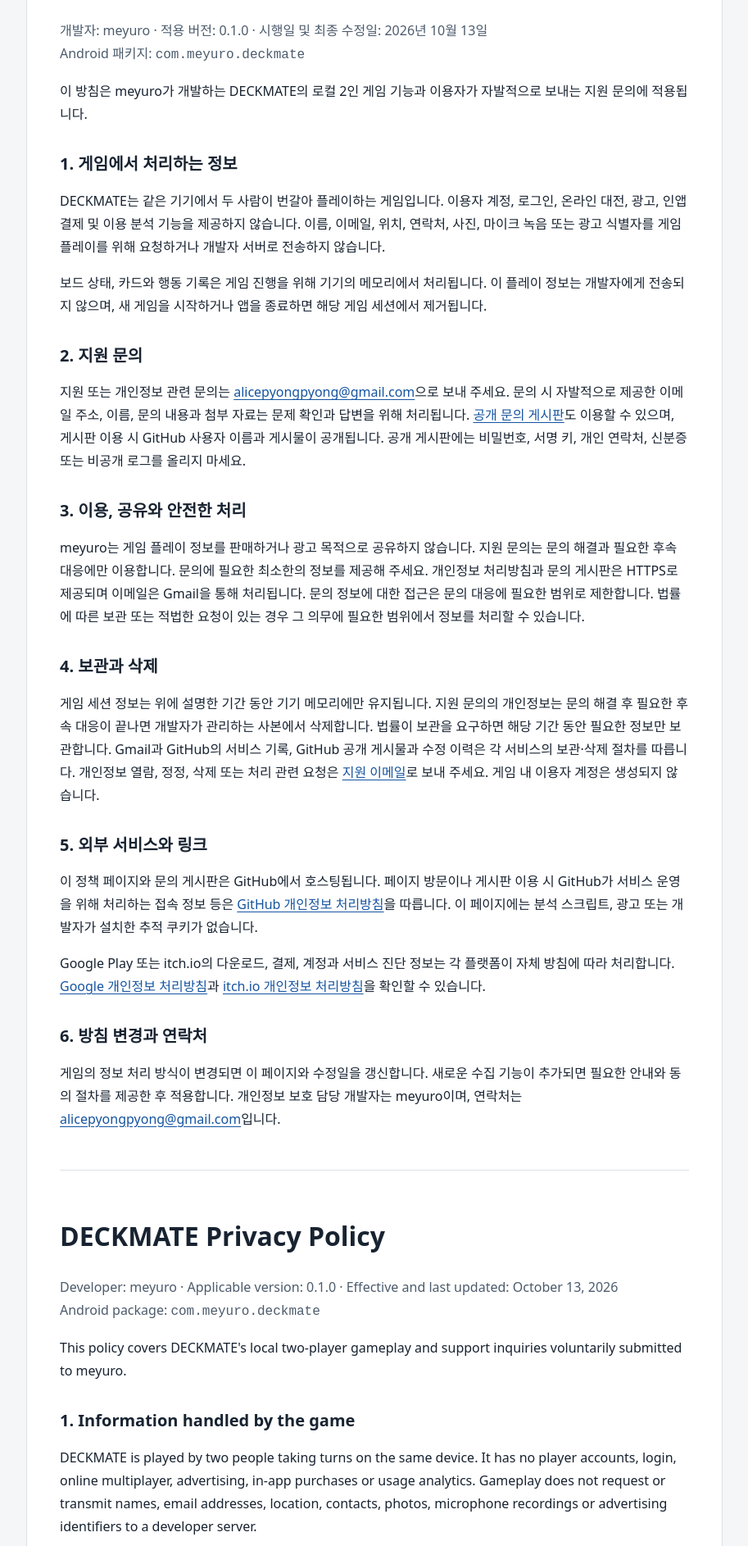
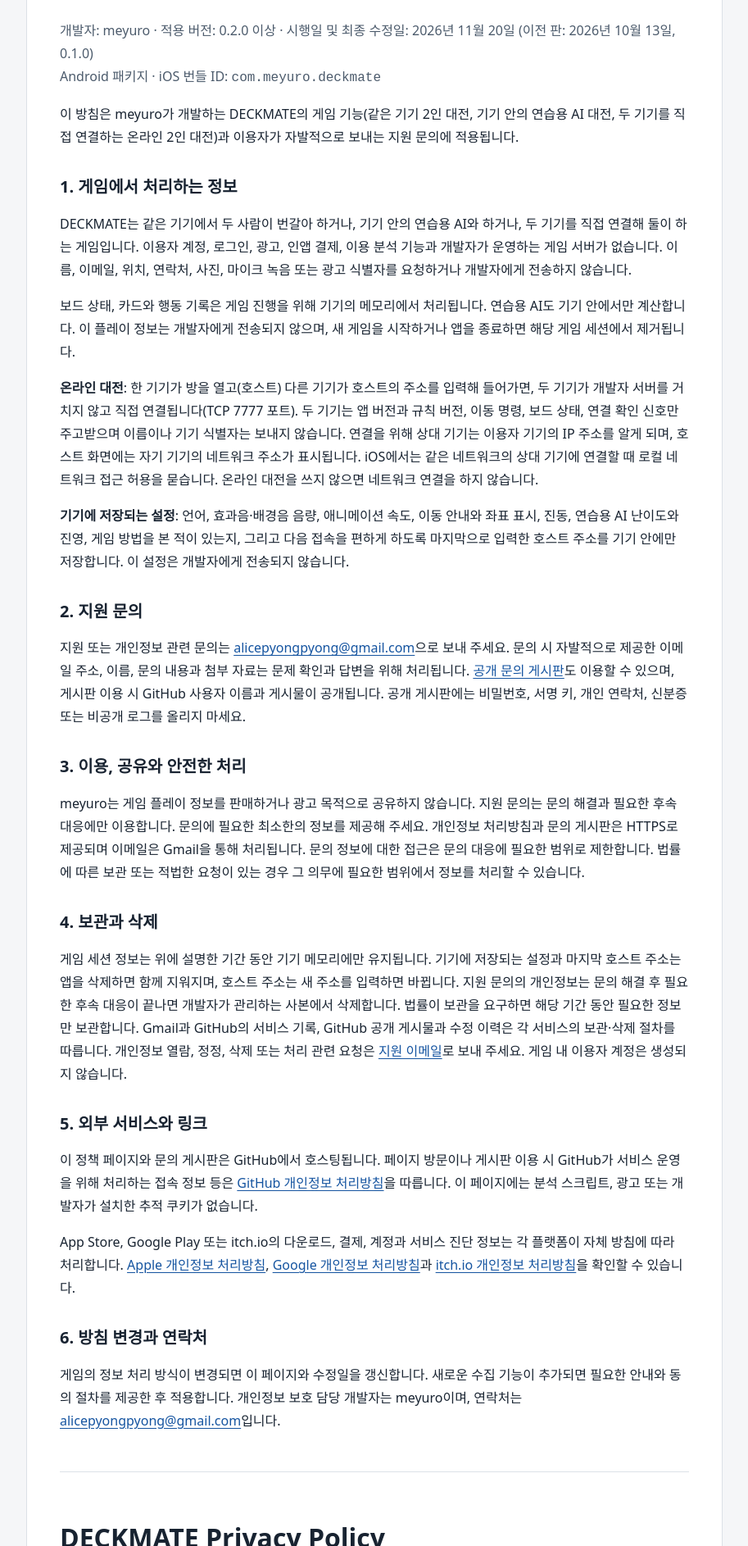
Before and after one commit to Chang-Jin-Lee/meyuro-privacy, a plain HTML site: page deckmate/index.html in a window 1280 px wide. Shown: the part 174-2060 px from the top of the page at 82% size, without its empty margins (183-1096 px from the left). Drawn offline with Linux system fonts and the light colour scheme.

Commit message:
docs: DECKMATE policy for 0.2.0 (practice AI, direct online play, on-device settings, App Store)
Co-Authored-By: Claude Opus 5.5 <noreply@anthropic.com>

```diff
--- a/deckmate/index.html
+++ b/deckmate/index.html
@@ -25,12 +25,14 @@
     <nav aria-label="언어 / Language"><a href="#korean">한국어</a><a href="#english" lang="en">English</a><a href="../">meyuro</a></nav>
     <section id="korean" aria-labelledby="ko-title">
       <h1 id="ko-title">DECKMATE 개인정보 처리방침</h1>
-      <p class="meta">개발자: meyuro · 적용 버전: 0.1.0 · 시행일 및 최종 수정일: 2026년 10월 13일<br>Android 패키지: <code>com.meyuro.deckmate</code></p>
-      <p>이 방침은 meyuro가 개발하는 DECKMATE의 로컬 2인 게임 기능과 이용자가 자발적으로 보내는 지원 문의에 적용됩니다.</p>
+      <p class="meta">개발자: meyuro · 적용 버전: 0.2.0 이상 · 시행일 및 최종 수정일: 2026년 11월 20일 (이전 판: 2026년 10월 13일, 0.1.0)<br>Android 패키지 · iOS 번들 ID: <code>com.meyuro.deckmate</code></p>
+      <p>이 방침은 meyuro가 개발하는 DECKMATE의 게임 기능(같은 기기 2인 대전, 기기 안의 연습용 AI 대전, 두 기기를 직접 연결하는 온라인 2인 대전)과 이용자가 자발적으로 보내는 지원 문의에 적용됩니다.</p>
 
       <h2>1. 게임에서 처리하는 정보</h2>
-      <p>DECKMATE는 같은 기기에서 두 사람이 번갈아 플레이하는 게임입니다. 이용자 계정, 로그인, 온라인 대전, 광고, 인앱 결제 및 이용 분석 기능을 제공하지 않습니다. 이름, 이메일, 위치, 연락처, 사진, 마이크 녹음 또는 광고 식별자를 게임 플레이를 위해 요청하거나 개발자 서버로 전송하지 않습니다.</p>
-      <p>보드 상태, 카드와 행동 기록은 게임 진행을 위해 기기의 메모리에서 처리됩니다. 이 플레이 정보는 개발자에게 전송되지 않으며, 새 게임을 시작하거나 앱을 종료하면 해당 게임 세션에서 제거됩니다.</p>
+      <p>DECKMATE는 같은 기기에서 두 사람이 번갈아 하거나, 기기 안의 연습용 AI와 하거나, 두 기기를 직접 연결해 둘이 하는 게임입니다. 이용자 계정, 로그인, 광고, 인앱 결제, 이용 분석 기능과 개발자가 운영하는 게임 서버가 없습니다. 이름, 이메일, 위치, 연락처, 사진, 마이크 녹음 또는 광고 식별자를 요청하거나 개발자에게 전송하지 않습니다.</p>
+      <p>보드 상태, 카드와 행동 기록은 게임 진행을 위해 기기의 메모리에서 처리됩니다. 연습용 AI도 기기 안에서만 계산합니다. 이 플레이 정보는 개발자에게 전송되지 않으며, 새 게임을 시작하거나 앱을 종료하면 해당 게임 세션에서 제거됩니다.</p>
+      <p><strong>온라인 대전</strong>: 한 기기가 방을 열고(호스트) 다른 기기가 호스트의 주소를 입력해 들어가면, 두 기기가 개발자 서버를 거치지 않고 직접 연결됩니다(TCP 7777 포트). 두 기기는 앱 버전과 규칙 버전, 이동 명령, 보드 상태, 연결 확인 신호만 주고받으며 이름이나 기기 식별자는 보내지 않습니다. 연결을 위해 상대 기기는 이용자 기기의 IP 주소를 알게 되며, 호스트 화면에는 자기 기기의 네트워크 주소가 표시됩니다. iOS에서는 같은 네트워크의 상대 기기에 연결할 때 로컬 네트워크 접근 허용을 묻습니다. 온라인 대전을 쓰지 않으면 네트워크 연결을 하지 않습니다.</p>
+      <p><strong>기기에 저장되는 설정</strong>: 언어, 효과음·배경음 음량, 애니메이션 속도, 이동 안내와 좌표 표시, 진동, 연습용 AI 난이도와 진영, 게임 방법을 본 적이 있는지, 그리고 다음 접속을 편하게 하도록 마지막으로 입력한 호스트 주소를 기기 안에만 저장합니다. 이 설정은 개발자에게 전송되지 않습니다.</p>
 
       <h2>2. 지원 문의</h2>
       <p>지원 또는 개인정보 관련 문의는 <a href="mailto:alicepyongpyong@gmail.com">alicepyongpyong@gmail.com</a>으로 보내 주세요. 문의 시 자발적으로 제공한 이메일 주소, 이름, 문의 내용과 첨부 자료는 문제 확인과 답변을 위해 처리됩니다. <a href="https://github.com/Chang-Jin-Lee/meyuro-privacy/issues">공개 문의 게시판</a>도 이용할 수 있으며, 게시판 이용 시 GitHub 사용자 이름과 게시물이 공개됩니다. 공개 게시판에는 비밀번호, 서명 키, 개인 연락처, 신분증 또는 비공개 로그를 올리지 마세요.</p>
@@ -39,11 +41,11 @@
       <p>meyuro는 게임 플레이 정보를 판매하거나 광고 목적으로 공유하지 않습니다. 지원 문의는 문의 해결과 필요한 후속 대응에만 이용합니다. 문의에 필요한 최소한의 정보를 제공해 주세요. 개인정보 처리방침과 문의 게시판은 HTTPS로 제공되며 이메일은 Gmail을 통해 처리됩니다. 문의 정보에 대한 접근은 문의 대응에 필요한 범위로 제한합니다. 법률에 따른 보관 또는 적법한 요청이 있는 경우 그 의무에 필요한 범위에서 정보를 처리할 수 있습니다.</p>
 
       <h2>4. 보관과 삭제</h2>
-      <p>게임 세션 정보는 위에 설명한 기간 동안 기기 메모리에만 유지됩니다. 지원 문의의 개인정보는 문의 해결 후 필요한 후속 대응이 끝나면 개발자가 관리하는 사본에서 삭제합니다. 법률이 보관을 요구하면 해당 기간 동안 필요한 정보만 보관합니다. Gmail과 GitHub의 서비스 기록, GitHub 공개 게시물과 수정 이력은 각 서비스의 보관·삭제 절차를 따릅니다. 개인정보 열람, 정정, 삭제 또는 처리 관련 요청은 <a href="mailto:alicepyongpyong@gmail.com">지원 이메일</a>로 보내 주세요. 게임 내 이용자 계정은 생성되지 않습니다.</p>
+      <p>게임 세션 정보는 위에 설명한 기간 동안 기기 메모리에만 유지됩니다. 기기에 저장되는 설정과 마지막 호스트 주소는 앱을 삭제하면 함께 지워지며, 호스트 주소는 새 주소를 입력하면 바뀝니다. 지원 문의의 개인정보는 문의 해결 후 필요한 후속 대응이 끝나면 개발자가 관리하는 사본에서 삭제합니다. 법률이 보관을 요구하면 해당 기간 동안 필요한 정보만 보관합니다. Gmail과 GitHub의 서비스 기록, GitHub 공개 게시물과 수정 이력은 각 서비스의 보관·삭제 절차를 따릅니다. 개인정보 열람, 정정, 삭제 또는 처리 관련 요청은 <a href="mailto:alicepyongpyong@gmail.com">지원 이메일</a>로 보내 주세요. 게임 내 이용자 계정은 생성되지 않습니다.</p>
 
       <h2>5. 외부 서비스와 링크</h2>
       <p>이 정책 페이지와 문의 게시판은 GitHub에서 호스팅됩니다. 페이지 방문이나 게시판 이용 시 GitHub가 서비스 운영을 위해 처리하는 접속 정보 등은 <a href="https://docs.github.com/en/site-policy/privacy-policies/github-general-privacy-statement">GitHub 개인정보 처리방침</a>을 따릅니다. 이 페이지에는 분석 스크립트, 광고 또는 개발자가 설치한 추적 쿠키가 없습니다.</p>
-      <p>Google Play 또는 itch.io의 다운로드, 결제, 계정과 서비스 진단 정보는 각 플랫폼이 자체 방침에 따라 처리합니다. <a href="https://policies.google.com/privacy">Google 개인정보 처리방침</a>과 <a href="https://itch.io/docs/legal/privacy-policy">itch.io 개인정보 처리방침</a>을 확인할 수 있습니다.</p>
+      <p>App Store, Google Play 또는 itch.io의 다운로드, 결제, 계정과 서비스 진단 정보는 각 플랫폼이 자체 방침에 따라 처리합니다. <a href="https://www.apple.com/kr/legal/privacy/">Apple 개인정보 처리방침</a>, <a href="https://policies.google.com/privacy">Google 개인정보 처리방침</a>과 <a href="https://itch.io/docs/legal/privacy-policy">itch.io 개인정보 처리방침</a>을 확인할 수 있습니다.</p>
 
       <h2>6. 방침 변경과 연락처</h2>
       <p>게임의 정보 처리 방식이 변경되면 이 페이지와 수정일을 갱신합니다. 새로운 수집 기능이 추가되면 필요한 안내와 동의 절차를 제공한 후 적용합니다. 개인정보 보호 담당 개발자는 meyuro이며, 연락처는 <a href="mailto:alicepyongpyong@gmail.com">alicepyongpyong@gmail.com</a>입니다.</p>
@@ -51,12 +53,14 @@
 
     <section id="english" class="english" lang="en" aria-labelledby="en-title">
       <h1 id="en-title">DECKMATE Privacy Policy</h1>
-      <p class="meta">Developer: meyuro · Applicable version: 0.1.0 · Effective and last updated: October 13, 2026<br>Android package: <code>com.meyuro.deckmate</code></p>
-      <p>This policy covers DECKMATE's local two-player gameplay and support inquiries voluntarily submitted to meyuro.</p>
+      <p class="meta">Developer: meyuro · Applicable version: 0.2.0 and later · Effective and last updated: November 20, 2026 (previous version: October 13, 2026, for 0.1.0)<br>Android package and iOS bundle ID: <code>com.meyuro.deckmate</code></p>
+      <p>This policy covers DECKMATE's gameplay (two players on one device, practice against an on-device AI, and online two-player games between two directly connected devices) and support inquiries voluntarily submitted to meyuro.</p>
 
       <h2>1. Information handled by the game</h2>
-      <p>DECKMATE is played by two people taking turns on the same device. It has no player accounts, login, online multiplayer, advertising, in-app purchases or usage analytics. Gameplay does not request or transmit names, email addresses, location, contacts, photos, microphone recordings or advertising identifiers to a developer server.</p>
-      <p>Board state, cards and action history are processed in device memory to run the game. This gameplay information is not sent to the developer. Starting a new game or closing the app removes the corresponding game session.</p>
+      <p>DECKMATE is played by two people taking turns on one device, against a practice AI on the device, or by two people on two directly connected devices. It has no player accounts, login, advertising, in-app purchases, usage analytics or developer-operated game servers. It does not request names, email addresses, location, contacts, photos, microphone recordings or advertising identifiers, and sends nothing to the developer.</p>
+      <p>Board state, cards and action history are processed in device memory to run the game. The practice AI also runs only on the device. This gameplay information is not sent to the developer. Starting a new game or closing the app removes the corresponding game session.</p>
+      <p><strong>Online play</strong>: when one device opens a room (host) and the other enters the host's address, the two devices connect directly over TCP port 7777 without going through any developer server. They exchange only the app and rules versions, move commands, board state and connection checks; no names or device identifiers are sent. To connect, the other device learns your device's IP address, and the host screen shows its own network address. On iOS, connecting to a device on the same network asks for local network permission. If you do not use online play, the game makes no network connections.</p>
+      <p><strong>Settings stored on the device</strong>: language, sound and music volume, animation speed, move hints and board coordinates, vibration, practice AI level and side, whether the how-to-play guide was shown, and the last host address you entered (to make reconnecting easier) are stored only on the device. They are not sent to the developer.</p>
 
       <h2>2. Support inquiries</h2>
       <p>For support or privacy questions, email <a href="mailto:alicepyongpyong@gmail.com">alicepyongpyong@gmail.com</a>. Your voluntarily provided email address, name, message and attachments are used to investigate and answer the inquiry. You can also use the <a href="https://github.com/Chang-Jin-Lee/meyuro-privacy/issues">public inquiry board</a>, where your GitHub username and posts are public. Do not post passwords, signing keys, private contact details, identity documents or private logs on the public board.</p>
@@ -65,11 +69,11 @@
       <p>meyuro does not sell gameplay information or share it for advertising. Support information is used only to resolve inquiries and necessary follow-up. Please provide only what is needed. This policy and the inquiry board are served over HTTPS; email is handled through Gmail. Access to inquiry information is limited to what is needed for support. Information may be handled to the extent required by applicable law or a valid legal request.</p>
 
       <h2>4. Retention and deletion</h2>
-      <p>Game session information stays in device memory for the period described above. Personal information in developer-managed copies of support inquiries is deleted when the inquiry and necessary follow-up are complete, unless a legal retention obligation applies. Gmail and GitHub service records, and public posts and revision history on GitHub, follow each service's retention and deletion processes. For access, correction, deletion or other privacy requests, contact the <a href="mailto:alicepyongpyong@gmail.com">support email</a>. The game does not create user accounts.</p>
+      <p>Game session information stays in device memory for the period described above. Settings and the last host address stored on the device are removed when you delete the app, and the host address is replaced when you enter a new one. Personal information in developer-managed copies of support inquiries is deleted when the inquiry and necessary follow-up are complete, unless a legal retention obligation applies. Gmail and GitHub service records, and public posts and revision history on GitHub, follow each service's retention and deletion processes. For access, correction, deletion or other privacy requests, contact the <a href="mailto:alicepyongpyong@gmail.com">support email</a>. The game does not create user accounts.</p>
 
       <h2>5. External services and links</h2>
       <p>GitHub hosts this policy and the inquiry board. Information GitHub processes to operate its services, including access information, is covered by the <a href="https://docs.github.com/en/site-policy/privacy-policies/github-general-privacy-statement">GitHub Privacy Statement</a>. This page contains no analytics scripts, advertising or developer-installed tracking cookies.</p>
-      <p>Google Play and itch.io handle their own download, payment, account and service diagnostics information under their respective policies: <a href="https://policies.google.com/privacy">Google Privacy Policy</a> and <a href="https://itch.io/docs/legal/privacy-policy">itch.io Privacy Policy</a>.</p>
+      <p>The App Store, Google Play and itch.io handle their own download, payment, account and service diagnostics information under their respective policies: <a href="https://www.apple.com/legal/privacy/">Apple Privacy Policy</a>, <a href="https://policies.google.com/privacy">Google Privacy Policy</a> and <a href="https://itch.io/docs/legal/privacy-policy">itch.io Privacy Policy</a>.</p>
 
       <h2>6. Changes and contact</h2>
       <p>We update this page and its revision date when the game's information handling changes. New collection features will include required notice and consent before taking effect. meyuro is the developer responsible for privacy. Contact: <a href="mailto:alicepyongpyong@gmail.com">alicepyongpyong@gmail.com</a>.</p>
```
